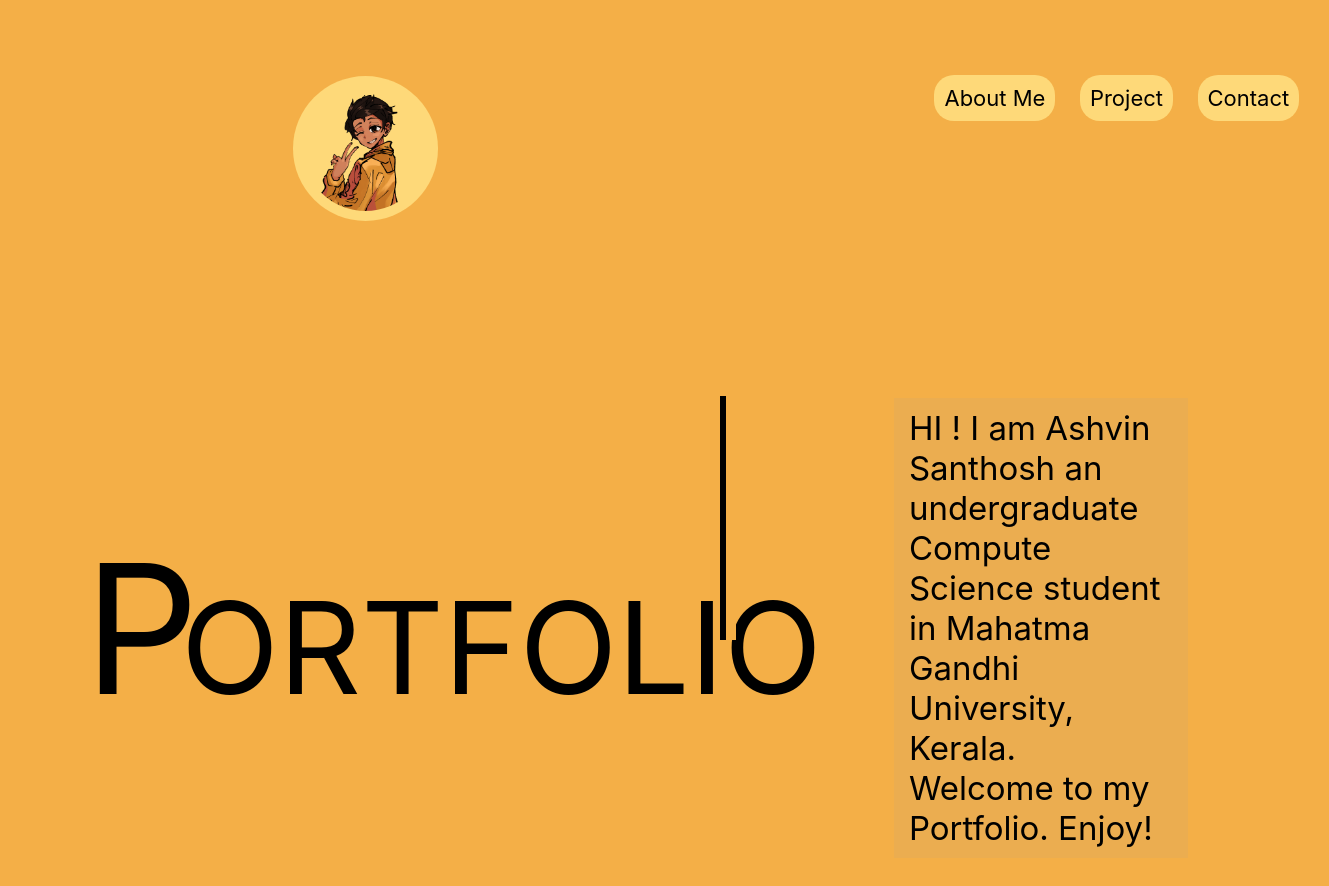
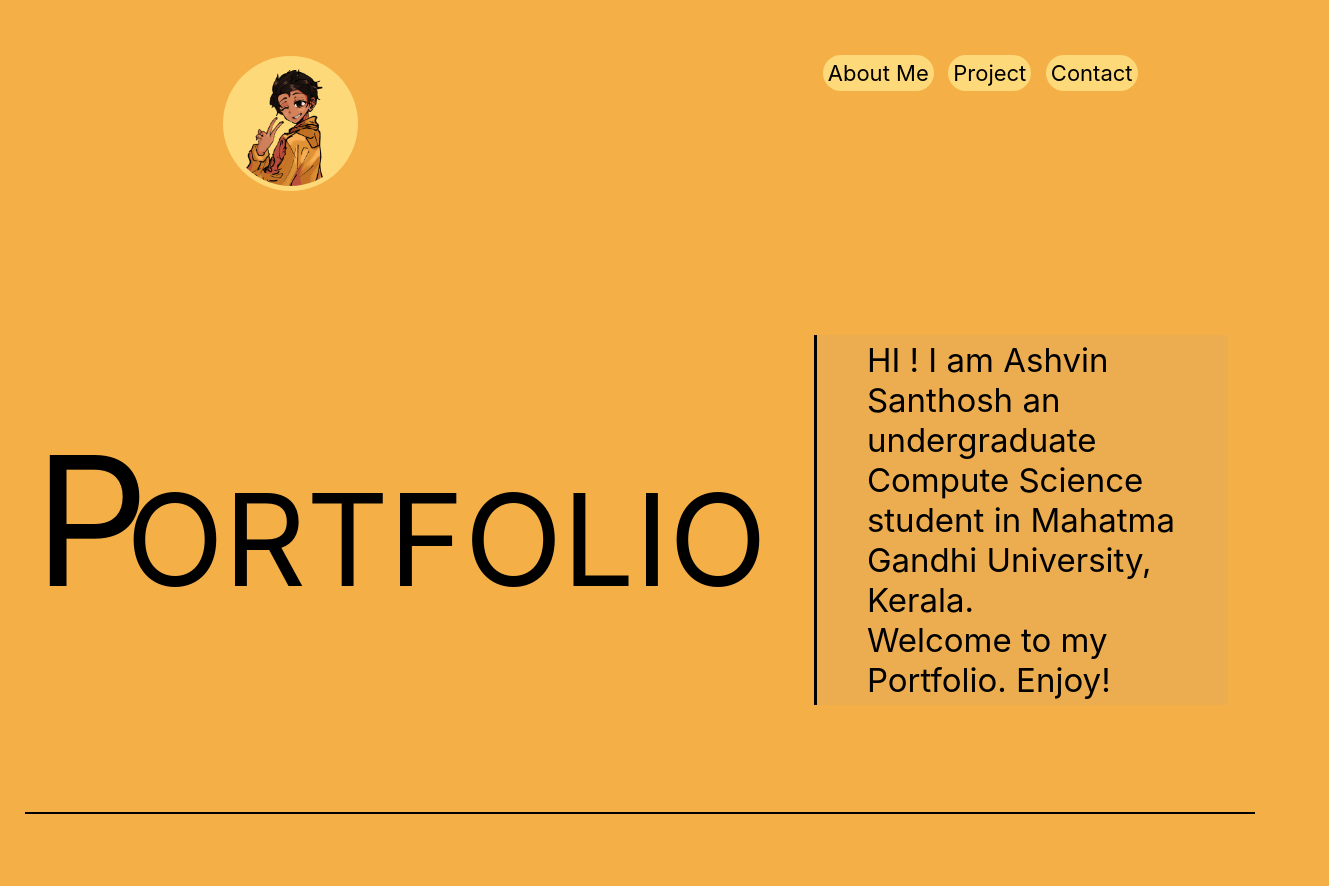
Before and after one commit to Vrindtime/Portfolio, a plain HTML site: page index.html in a window 1280 px wide. Shown: the whole page, 1329 px wide, since content can reach past the window. After the commit the page ends 849 px from the top, so only its background shows below. Drawn offline with Linux system fonts and the light colour scheme.

Commit message:
clean up

```diff
--- a/Code/style.css
+++ b/Code/style.css
@@ -1,6 +1,7 @@
 *{
+    position: abolute;
     margin: 0;
-    padding: 10;
+    padding: 5;
     background-color: #F4AF47;
     color: black;
     font-family: Inter;
@@ -24,8 +25,9 @@ h2{
 }
 
 .navbar{
-    width: 86%;
-    margin-left: 250px;
+    width: 75%;
+    height: 10%;
+    margin-left: 200px;
     display:flex;
     margin-top: 20px;
     padding: 15px 0;
@@ -44,6 +46,7 @@ h2{
 }
 
 ul li{
+    position: relative;
     display: inline;
 }
 
@@ -51,7 +54,7 @@ ul li a{
     width: 615px;
     height: 66px;
     left: 1207px;
-    top: 115px;
+    top: 130px;
     font-size: 22px;
     font-weight: 400;
     text-decoration: none;
@@ -77,8 +80,8 @@ ul li a:hover{
 
 }
 .vertical {
-        margin-left: 80px;
-        margin-top: 40px;
+        margin-left: 100px;
+        margin-top: 50px;
         border-left: 6px solid black;
         height: 224px;
         position: absolute;
@@ -87,7 +90,10 @@ ul li a:hover{
 }
 
 td{
-    padding: 30;
+    padding: 20;
+    font-size: 33px;
+    width: 554;
+    height: 225;
 }
 
 span{
@@ -96,5 +102,27 @@ span{
 }
 
 .content{
-    padding-top: 100px;
+    padding-top: 150px;
 }
+
+hr.line{
+    margin-top: 80px;
+    border: none;
+    border-top: 2px solid black;
+    color:#000000;
+}
+
+.desc{
+    position: relative;
+
+    padding-left: 50px;
+    background-color:#a99f911f;
+    border-left: #000000;
+    border-left-style: solid;
+}
+
+@media (max-width: 300px) {
+    .vertical{
+        color: blue;
+    }
+}
--- a/index.html
+++ b/index.html
@@ -3,6 +3,7 @@
     <head>
         <title>Portfolio</title>
         <link rel="stylesheet" href="Code\style.css">
+        <meta name="viewport" content="width=device-width, initial-scale=1.0">
     </head>
     <body>
         <div class="main">
@@ -26,18 +27,16 @@
                         <td>
                            <h1><span>P</span>ORTFOLIO</h1>
                         </td>
-                        <div class = "vertical"></div>
-                        <td style="
-                        font-size: 33px;
-                        width: 554;
-                        height: 225;">
-                            <div style="padding-left: 15px;background-color:#a99f911f">
+                         <div class = "vertical0"></div>
+                        <td>
+                            <div class="desc">
                                 HI ! I am Ashvin Santhosh an undergraduate Compute Science student in Mahatma Gandhi University, Kerala.
                                 <br>Welcome to my Portfolio. Enjoy!
                         </div>
                         </td>
                     </tr>
                 </table>
+                <hr class="line">
             </center>
            </div>
         </div>
```
